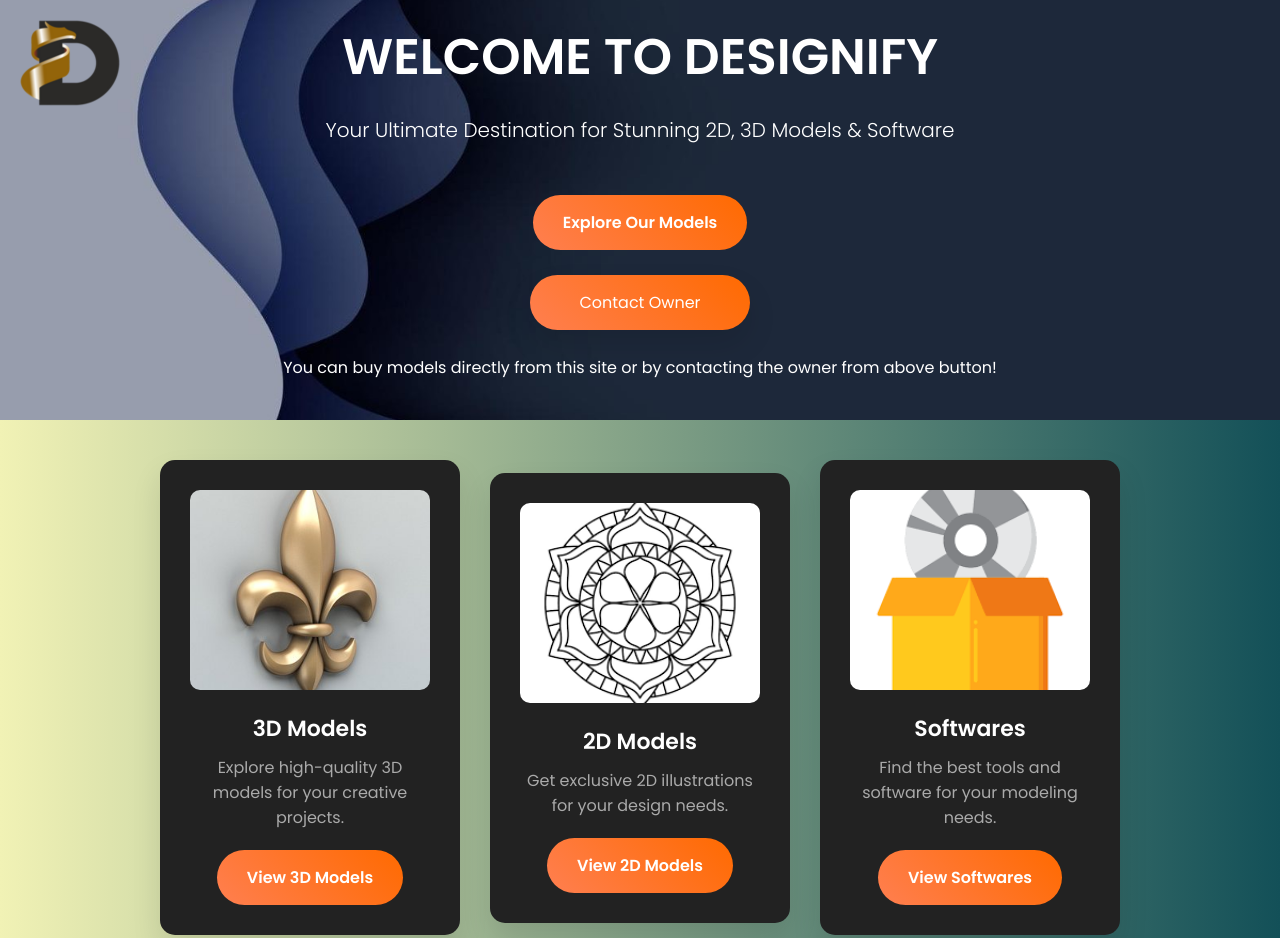
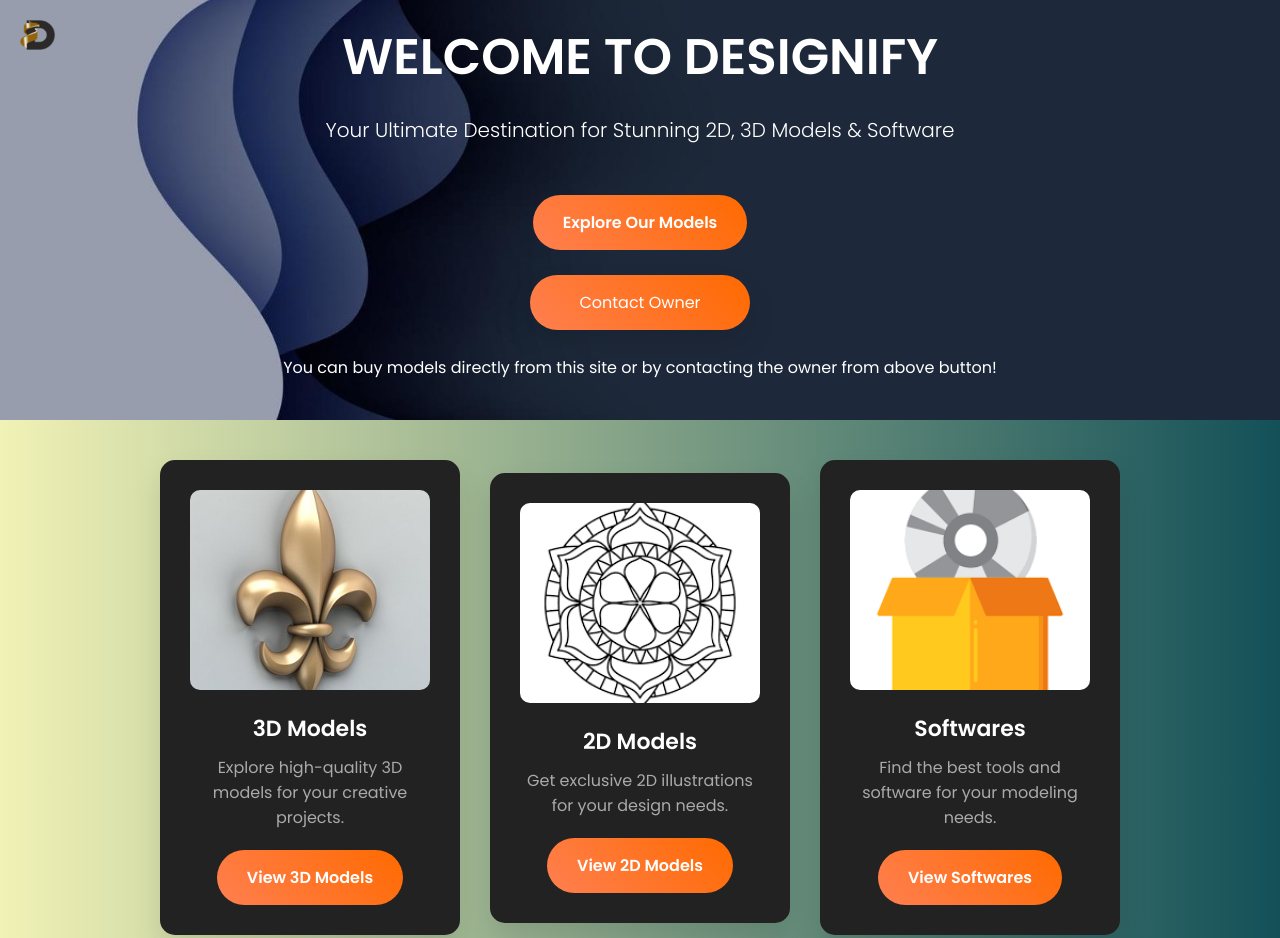
Before and after one commit to Dinesh3680/d, a plain HTML site: page index.html in a window 1280 px wide. Shown: the top 938 px of the page. Drawn offline with Linux system fonts and the light colour scheme.

Commit message:
Update index.html

```diff
--- a/index.html
+++ b/index.html
@@ -42,7 +42,7 @@
             position: fixed;
             top: 20px;
             left: 20px;
-            width: 100px;
+            width: 35px;
             z-index: 10;
         }
 
```
